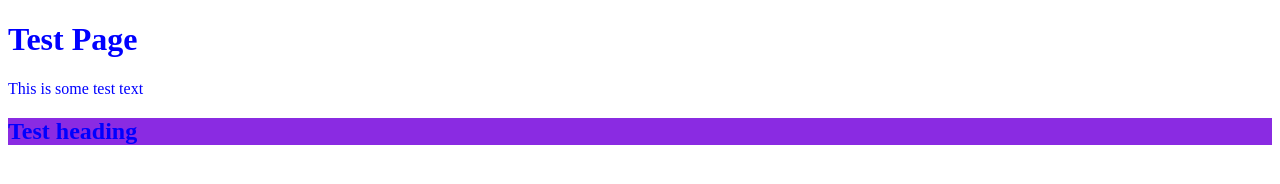
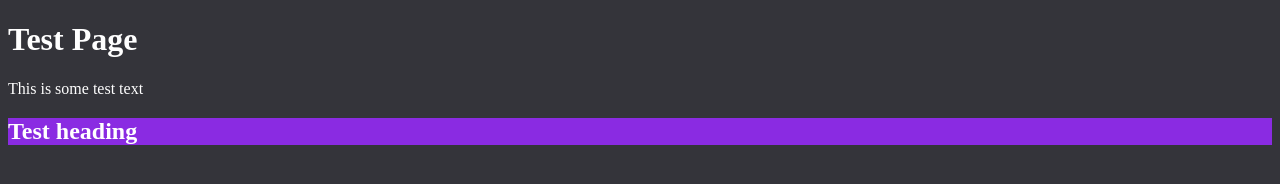
Before and after one commit to gresh113/web-project, a plain HTML site: page index.html in a window 1280 px wide. Drawn offline with Linux system fonts and the light colour scheme.

Commit message:
Better color

```diff
--- a/style.css
+++ b/style.css
@@ -1,5 +1,6 @@
 body{
-    color: blue;
+    background-color: rgb(52, 52, 58);
+    color: white;
 }
 .testdiv{
     background-color: blueviolet;
```
